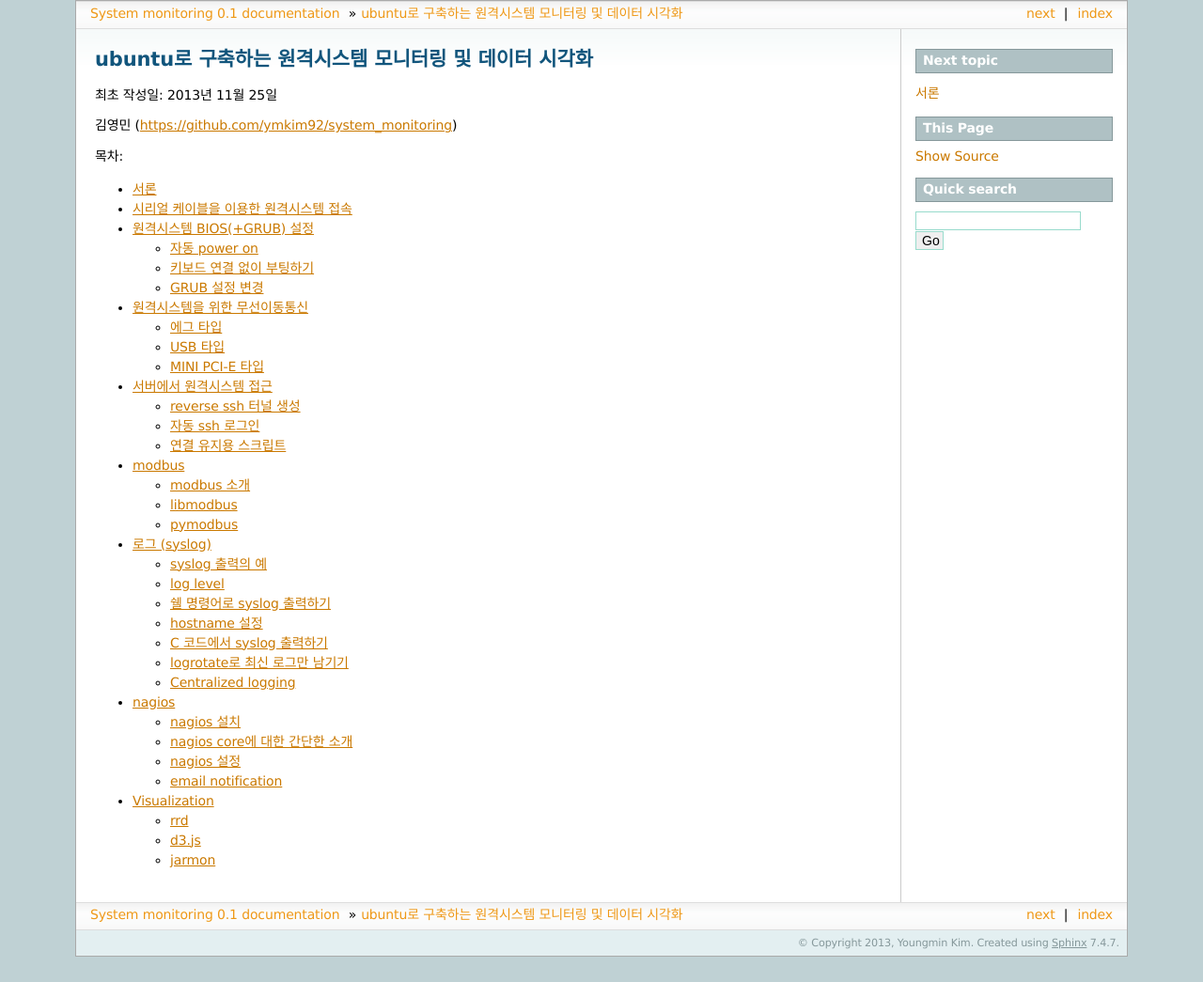
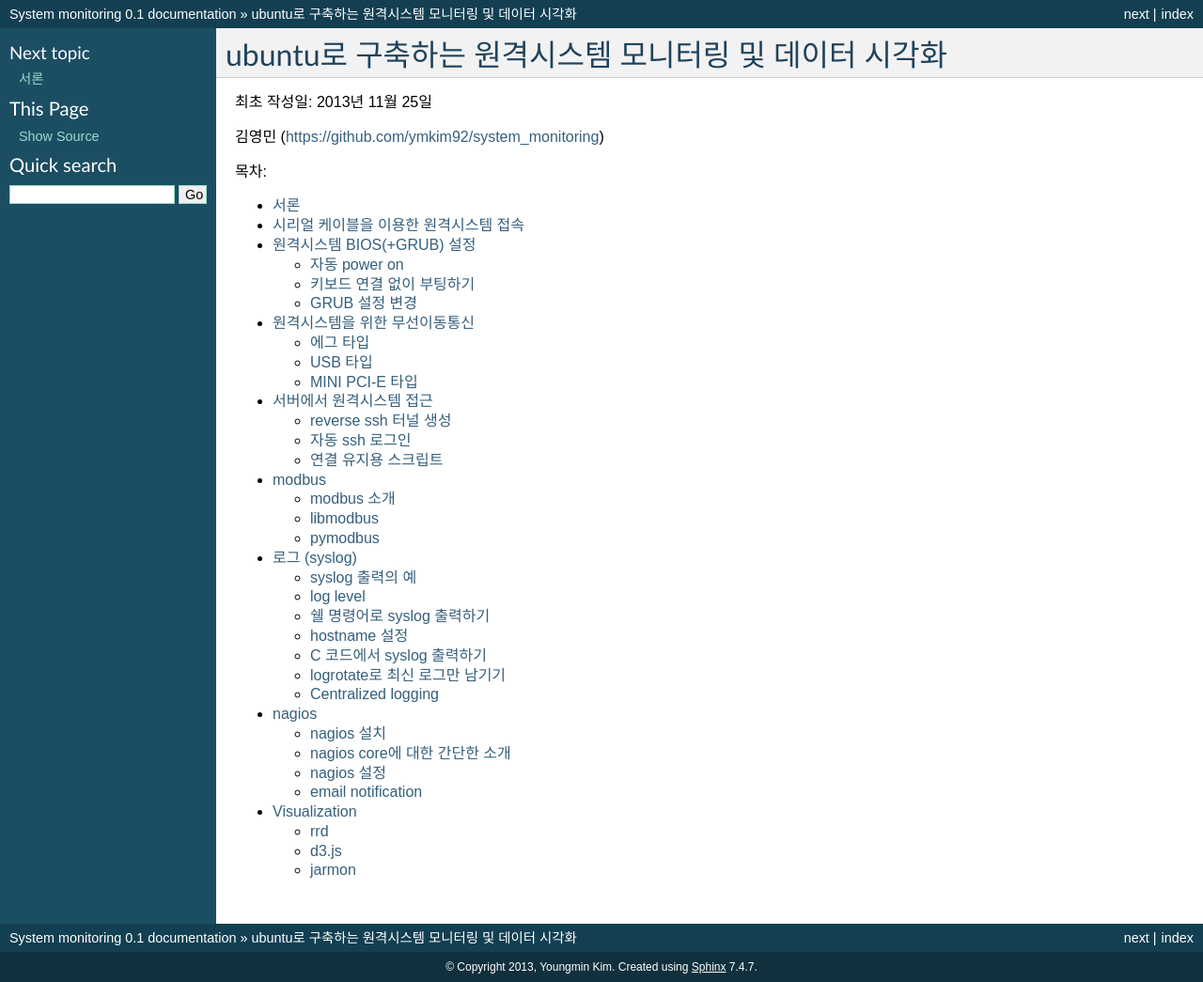
Before and after one commit to ymkim92/system_monitoring, a Sphinx documentation site: the page built from docs/index.rst, in a window 1280 px wide. Shown: the whole page at 94% size. Built offline with Sphinx 7.4.7, drawn with Linux system fonts in a browser that asks for light colours; before the commit the page ends 1018 px from its top, so only the background shows below that.

Commit message:
changed html_theme

```diff
--- a/docs/conf.py
+++ b/docs/conf.py
@@ -91,8 +91,8 @@ pygments_style = 'sphinx'
 
 # The theme to use for HTML and HTML Help pages.  See the documentation for
 # a list of builtin themes.
-#html_theme = 'default'
-html_theme = 'sphinxdoc'
+html_theme = 'default'
+#html_theme = 'sphinxdoc'
 
 # Theme options are theme-specific and customize the look and feel of a theme
 # further.  For a list of options available for each theme, see the
```
